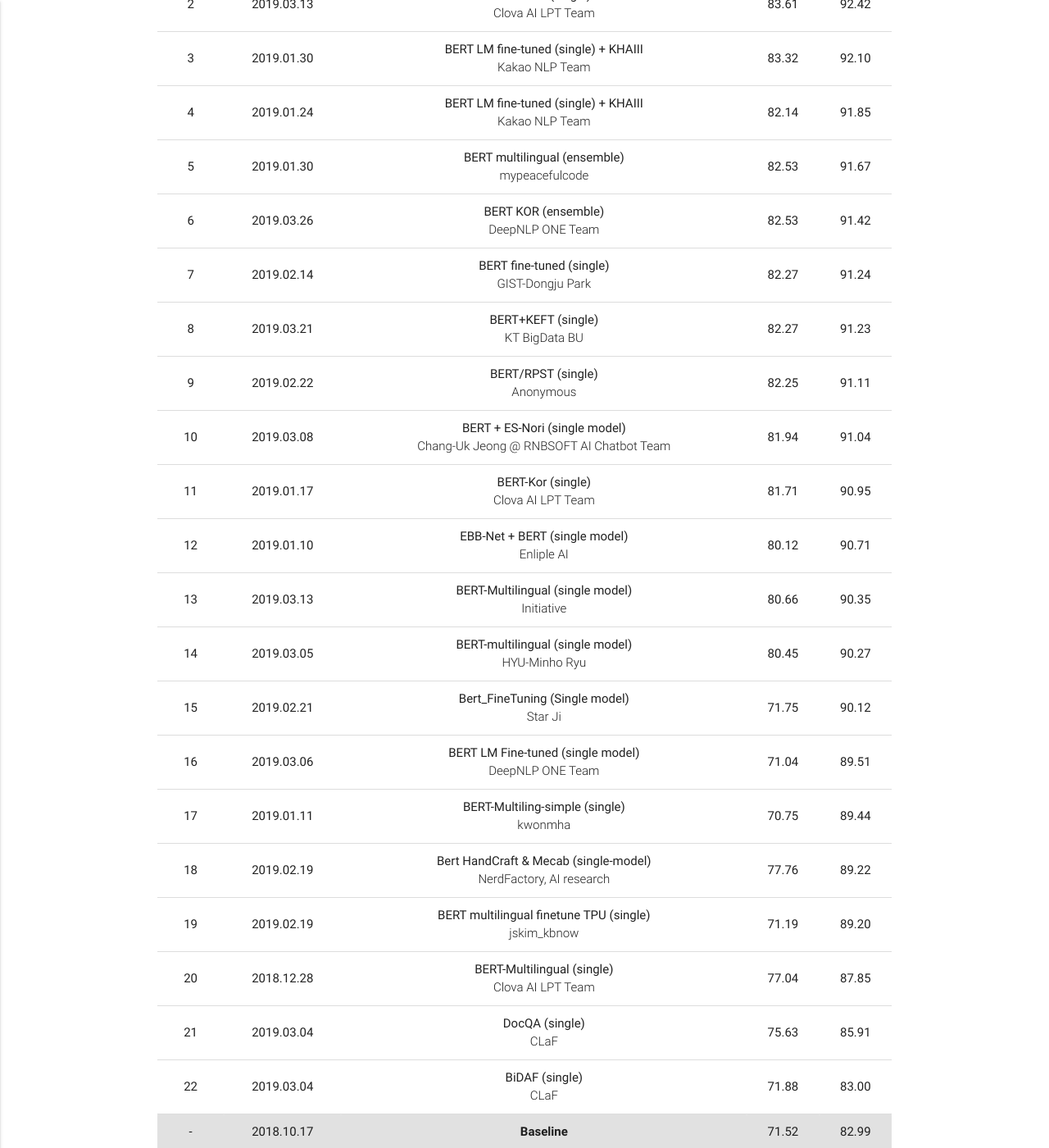
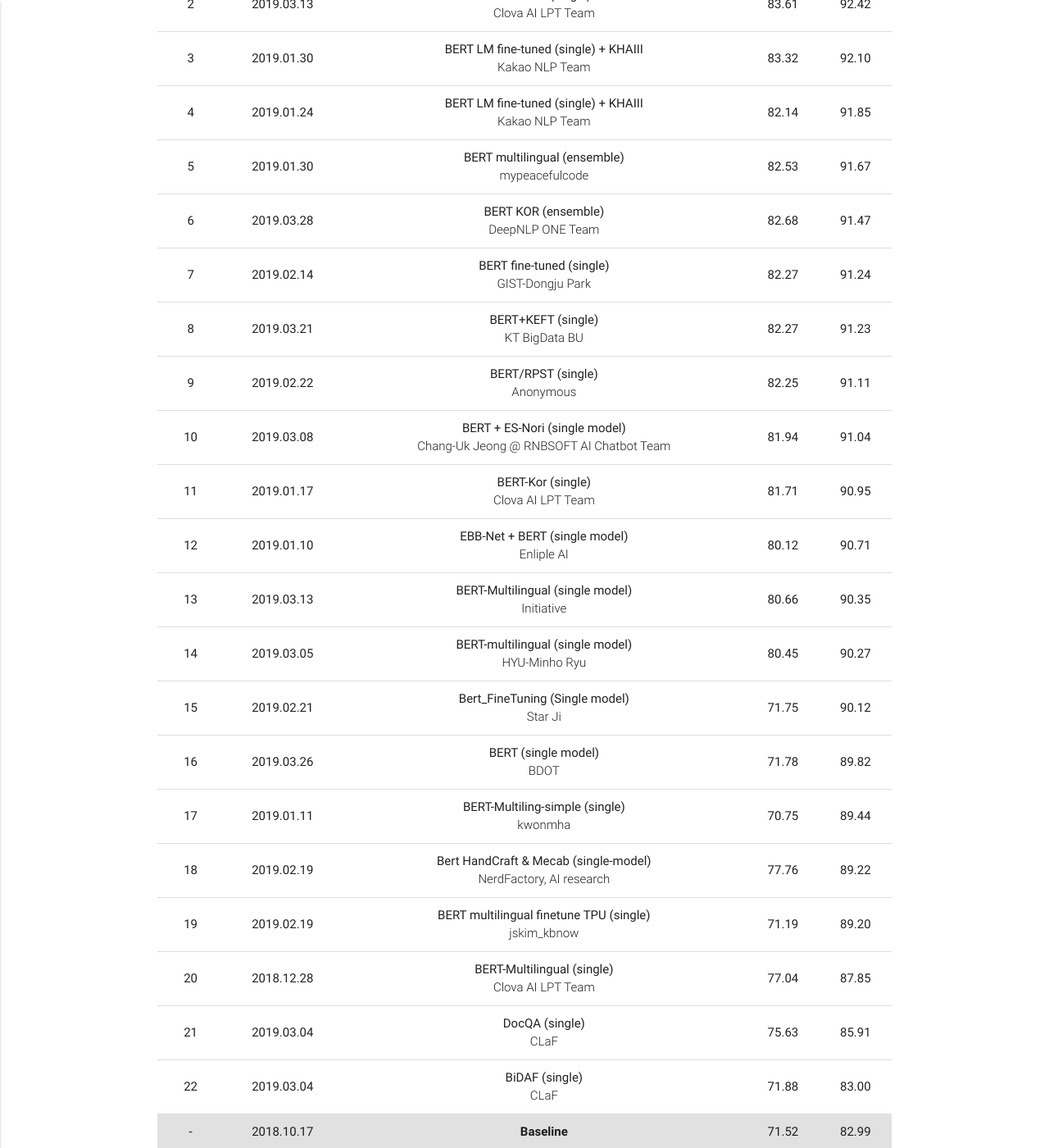
Before and after one commit to korquad/korquad.github.io, a Jekyll site: the page built from category/index_english.html, in a window 1280 px wide and 1400 px high, scrolled down 2047 px. Shown: the whole window at 82% size. Built offline with Jekyll 4.4.1, drawn with Linux system fonts in a browser that asks for light colours.

Commit message:
19/03/28 leaderboard updated (LHJ)

```diff
--- a/category/index_english.html
+++ b/category/index_english.html
@@ -264,12 +264,12 @@
                     </tr>
                     <tr>
                       <td>6</td>
-                      <td>2019.03.26</td>
+                      <td>2019.03.28</td>
                       <td>BERT KOR (ensemble)
                         <p class="light">DeepNLP ONE Team</p>
                       </td>
-                      <td>82.53</td>
-                      <td>91.42</td>
+                      <td>82.68</td>
+                      <td>91.47</td>
                     </tr>
                     <tr>
                       <td>7</td>
@@ -354,12 +354,12 @@
                     </tr>
                     <tr>
                       <td>16</td>
-                      <td>2019.03.06</td>
-                      <td>BERT LM Fine-tuned (single model)
-                        <p class="light">DeepNLP ONE Team</p>
+                      <td>2019.03.26</td>
+                      <td>BERT (single model)
+                        <p class="light">BDOT</p>
                       </td>
-                      <td>71.04</td>
-                      <td>89.51</td>
+                      <td>71.78</td>
+                      <td>89.82</td>
                     </tr>
                     <tr>
                       <td>17</td>
```
Also changed, not shown: _layouts/home.html (+8 -8 lines).
